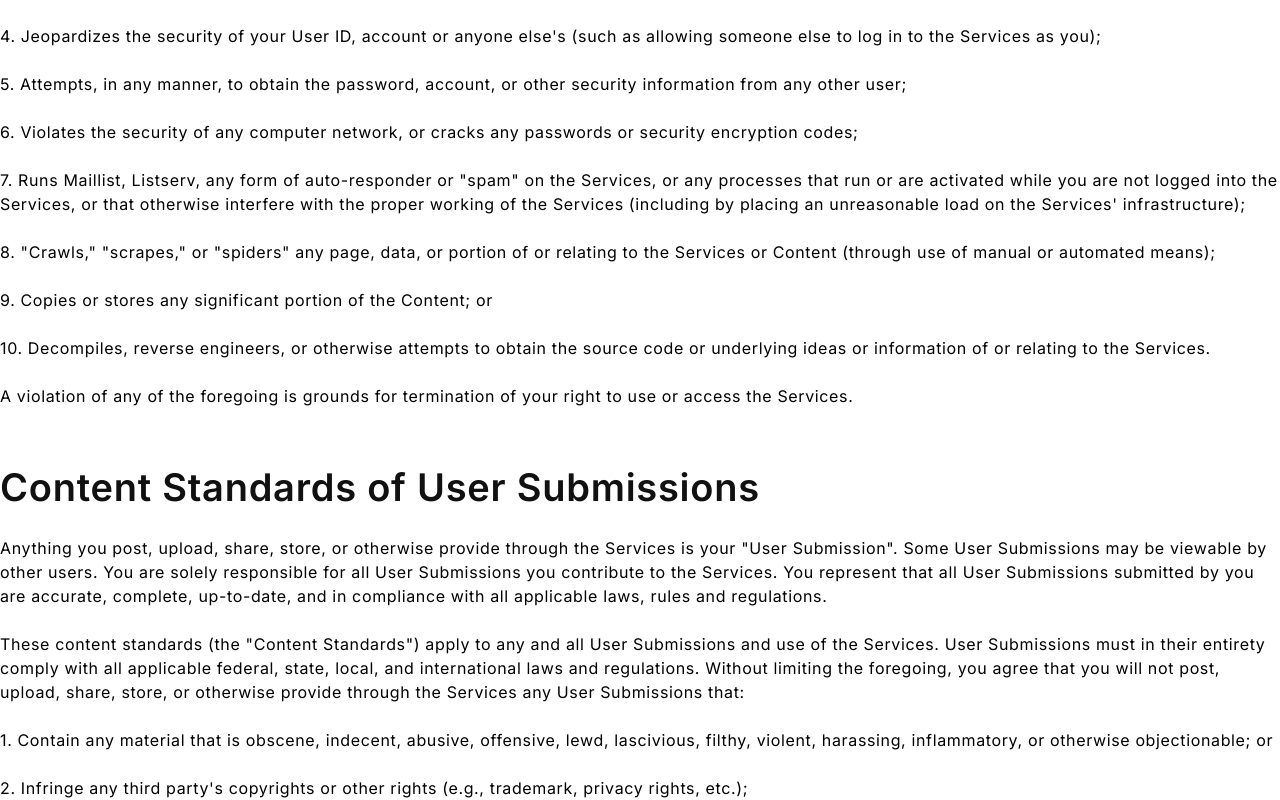
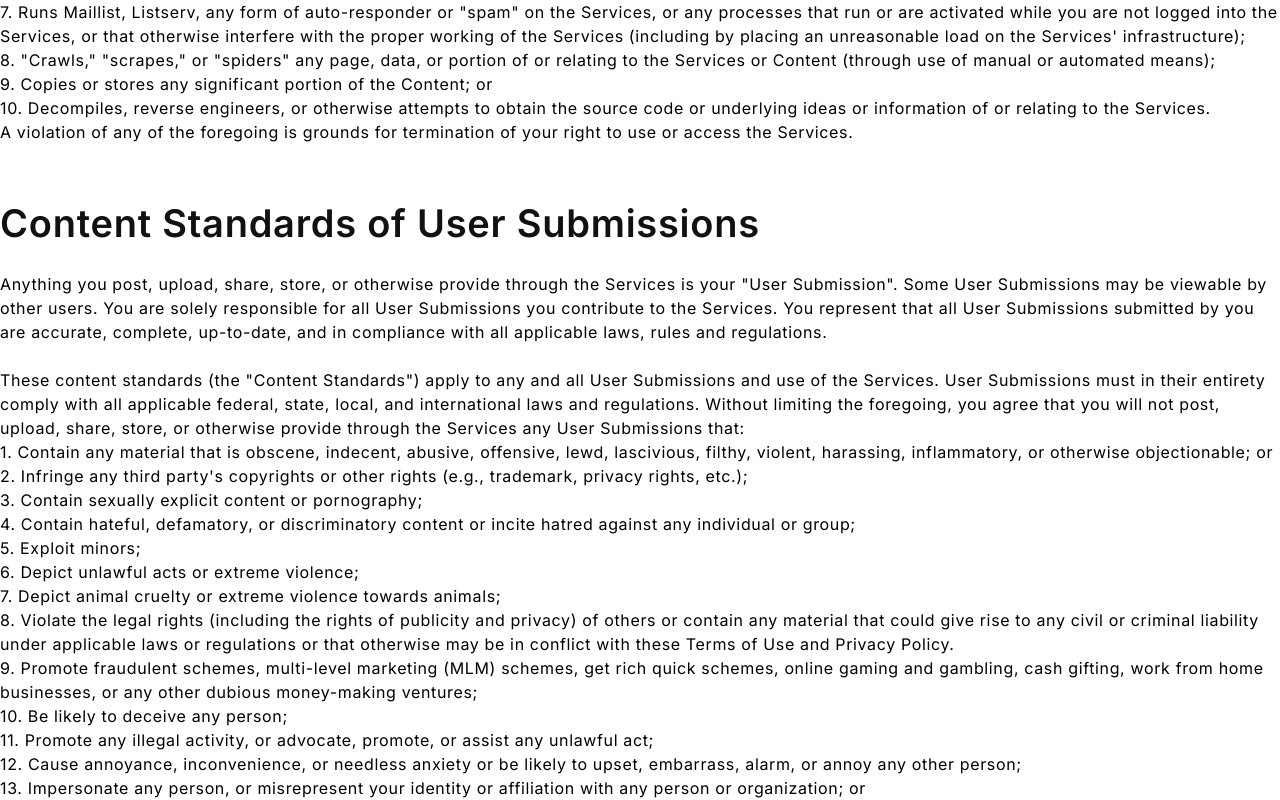
Before and after one commit to growthylab/official-website, a Next.js app: page /terms-of-service in a window 1280 px wide. Shown: the part 2862-3662 px from the top of the page. Built offline with nearby package versions, Linux system fonts and the light colour scheme.

Commit message:
style: fix

```diff
--- a/src/app/terms-of-service/page.tsx
+++ b/src/app/terms-of-service/page.tsx
@@ -203,45 +203,45 @@ export default function TermOfService() {
           or copy any ideas, features, functions, or graphics of Services.
         </p>
 
-        <p className="leading-[24px] mb-[24px]">
+        <p className="leading-[24px]">
           You represent, warrant, and agree that you will not contribute any
           Content or User Submission (each of those terms is defined below) or
           otherwise use the Services or interact with the Services in a manner
           that:
         </p>
 
-        <p className="leading-[24px] mb-[24px]">
+        <p className="leading-[24px]">
           1. Infringes or violates the intellectual property rights or any other
           rights of anyone else;
         </p>
 
-        <p className="leading-[24px] mb-[24px]">
+        <p className="leading-[24px]">
           2. Violates any law or regulation, including, without limitation, any
           applicable export control laws, privacy laws or any other purpose not
           reasonably intended;
         </p>
 
-        <p className="leading-[24px] mb-[24px]">
+        <p className="leading-[24px]">
           3. Is dangerous, harmful, fraudulent, deceptive, threatening,
           harassing, defamatory, obscene, or otherwise objectionable;
         </p>
 
-        <p className="leading-[24px] mb-[24px]">
+        <p className="leading-[24px]">
           4. Jeopardizes the security of your User ID, account or anyone else's
           (such as allowing someone else to log in to the Services as you);
         </p>
 
-        <p className="leading-[24px] mb-[24px]">
+        <p className="leading-[24px]">
           5. Attempts, in any manner, to obtain the password, account, or other
           security information from any other user;
         </p>
 
-        <p className="leading-[24px] mb-[24px]">
+        <p className="leading-[24px]">
           6. Violates the security of any computer network, or cracks any
           passwords or security encryption codes;
         </p>
 
-        <p className="leading-[24px] mb-[24px]">
+        <p className="leading-[24px]">
           7. Runs Maillist, Listserv, any form of auto-responder or "spam" on
           the Services, or any processes that run or are activated while you are
           not logged into the Services, or that otherwise interfere with the
@@ -249,23 +249,23 @@ export default function TermOfService() {
           load on the Services' infrastructure);
         </p>
 
-        <p className="leading-[24px] mb-[24px]">
+        <p className="leading-[24px]">
           8. "Crawls," "scrapes," or "spiders" any page, data, or portion of or
           relating to the Services or Content (through use of manual or
           automated means);
         </p>
 
-        <p className="leading-[24px] mb-[24px]">
+        <p className="leading-[24px]">
           9. Copies or stores any significant portion of the Content; or
         </p>
 
-        <p className="leading-[24px] mb-[24px]">
+        <p className="leading-[24px]">
           10. Decompiles, reverse engineers, or otherwise attempts to obtain the
           source code or underlying ideas or information of or relating to the
           Services.
         </p>
 
-        <p className="leading-[24px] mb-[24px]">
+        <p className="leading-[24px]">
           A violation of any of the foregoing is grounds for termination of your
           right to use or access the Services.
         </p>
@@ -287,7 +287,7 @@ export default function TermOfService() {
           and in compliance with all applicable laws, rules and regulations.
         </p>
 
-        <p className="leading-[24px] mb-[24px]">
+        <p className="leading-[24px]">
           These content standards (the "Content Standards") apply to any and all
           User Submissions and use of the Services. User Submissions must in
           their entirety comply with all applicable federal, state, local, and
@@ -296,37 +296,37 @@ export default function TermOfService() {
           provide through the Services any User Submissions that:
         </p>
 
-        <p className="leading-[24px] mb-[24px]">
+        <p className="leading-[24px]">
           1. Contain any material that is obscene, indecent, abusive, offensive,
           lewd, lascivious, filthy, violent, harassing, inflammatory, or
           otherwise objectionable; or
         </p>
 
-        <p className="leading-[24px] mb-[24px]">
+        <p className="leading-[24px]">
           2. Infringe any third party's copyrights or other rights (e.g.,
           trademark, privacy rights, etc.);
         </p>
 
-        <p className="leading-[24px] mb-[24px]">
+        <p className="leading-[24px]">
           3. Contain sexually explicit content or pornography;
         </p>
 
-        <p className="leading-[24px] mb-[24px]">
+        <p className="leading-[24px]">
           4. Contain hateful, defamatory, or discriminatory content or incite
           hatred against any individual or group;
         </p>
 
-        <p className="leading-[24px] mb-[24px]">5. Exploit minors;</p>
+        <p className="leading-[24px]">5. Exploit minors;</p>
 
-        <p className="leading-[24px] mb-[24px]">
+        <p className="leading-[24px]">
           6. Depict unlawful acts or extreme violence;
         </p>
 
-        <p className="leading-[24px] mb-[24px]">
+        <p className="leading-[24px]">
           7. Depict animal cruelty or extreme violence towards animals;
         </p>
 
-        <p className="leading-[24px] mb-[24px]">
+        <p className="leading-[24px]">
           8. Violate the legal rights (including the rights of publicity and
           privacy) of others or contain any material that could give rise to any
           civil or criminal liability under applicable laws or regulations or
@@ -334,27 +334,25 @@ export default function TermOfService() {
           Policy.
         </p>
 
-        <p className="leading-[24px] mb-[24px]">
+        <p className="leading-[24px]">
           9. Promote fraudulent schemes, multi-level marketing (MLM) schemes,
           get rich quick schemes, online gaming and gambling, cash gifting, work
           from home businesses, or any other dubious money-making ventures;
         </p>
 
-        <p className="leading-[24px] mb-[24px]">
-          10. Be likely to deceive any person;
-        </p>
+        <p className="leading-[24px]">10. Be likely to deceive any person;</p>
 
-        <p className="leading-[24px] mb-[24px]">
+        <p className="leading-[24px]">
           11. Promote any illegal activity, or advocate, promote, or assist any
           unlawful act;
         </p>
 
-        <p className="leading-[24px] mb-[24px]">
+        <p className="leading-[24px]">
           12. Cause annoyance, inconvenience, or needless anxiety or be likely
           to upset, embarrass, alarm, or annoy any other person;
         </p>
 
-        <p className="leading-[24px] mb-[24px]">
+        <p className="leading-[24px]">
           13. Impersonate any person, or misrepresent your identity or
           affiliation with any person or organization; or
         </p>
```
